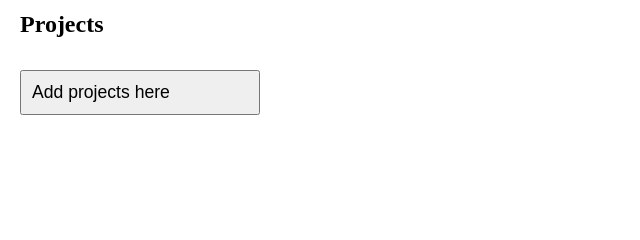
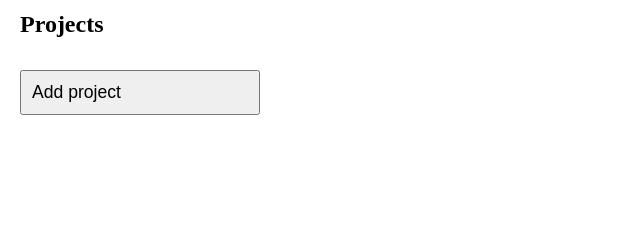
Before and after one commit to Jarrell21/todo-list, a website built with webpack: page dist/index.html in a window 1280 px wide. Shown: the part 250-490 px from the top of the page, 0-640 px from the left. Built offline with nearby package versions, Linux system fonts and the light colour scheme.

```diff
--- a/dist/index.html
+++ b/dist/index.html
@@ -20,7 +20,7 @@
             <div class="project-section">
                 <h2 id="projects-title">Projects</h2>
                 <div class="projects-list"></div>
-                <button class="add-project-btn">Add projects here</button>
+                <button class="add-project-btn">Add project</button>
                 <div class="project-popup">
                     <input type="text" name="" class="project-popup-input">
                     <div class="project-popup-btns">
```
